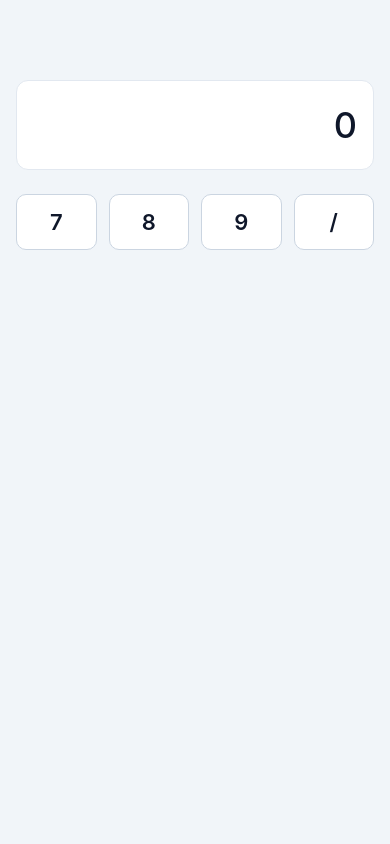
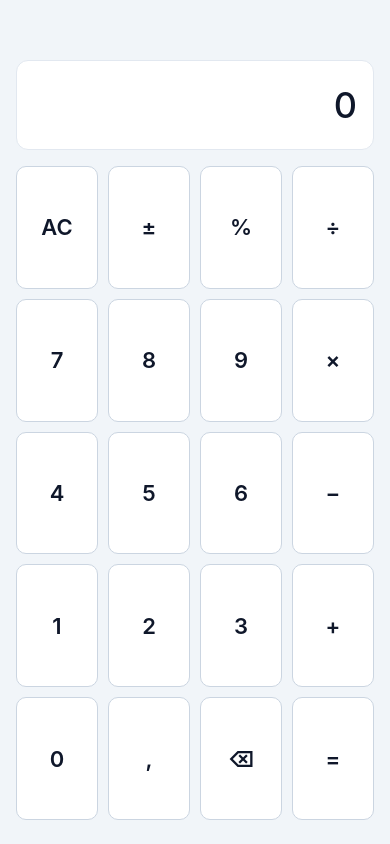
Before and after one commit to Kostya20079/calculator, a React Native app: screen / in a window 390 px wide. Built offline with nearby package versions, Linux system fonts and the light colour scheme.

Commit message:
pelna siatka przyciskow

```diff
--- a/App.tsx
+++ b/App.tsx
@@ -5,13 +5,15 @@ import { StatusBar } from 'expo-status-bar';
 interface CalcButtonProps {
   label: string;
   onPress: (symbol: string) => void;
+  flex?: number;
 }
 
-function CalcButton({ label, onPress }: CalcButtonProps) {
+export function CalcButton({ label, onPress, flex = 1 }: CalcButtonProps) {
   return (
     <Pressable
       style={({ pressed }) => [
         styles.calcButton,
+        { flex },
         pressed && styles.calcButtonPressed,
       ]}
       onPress={() => onPress(label)}
@@ -23,15 +25,51 @@ function CalcButton({ label, onPress }: CalcButtonProps) {
   );
 }
 
+interface KeypadProps {
+  keys: string[];
+  columns?: number;
+  onKeyPress: (symbol: string) => void;
+}
+
+export function Keypad({ keys, columns = 4, onKeyPress }: KeypadProps) {
+  const rows: string[][] = [];
+  for (let i = 0; i < keys.length; i += columns) {
+    rows.push(keys.slice(i, i + columns));
+  }
+
+  return (
+    <View style={styles.keypad}>
+      {rows.map((row, rowIndex) => (
+        <View key={rowIndex} style={styles.row}>
+          {row.map((btn) => (
+            <CalcButton key={btn} label={btn} onPress={onKeyPress} />
+          ))}
+        </View>
+      ))}
+    </View>
+  );
+}
+
+export const BASIC_KEYS = [
+  'AC', '±', '%', '÷',
+  '7', '8', '9', '×',
+  '4', '5', '6', '−',
+  '1', '2', '3', '+',
+  '0', ',', '⌫', '=',
+];
+
 export default function App() {
   const [expression, setExpression] = useState('');
 
-  const append = (symbol: string): void => {
-    // Nowa wartość stringa (niemutowalna aktualizacja)
-    setExpression((prev) => prev + symbol);
+  const handleKeyPress = (symbol: string): void => {
+    if (symbol === 'AC') {
+      setExpression('');
+    } else if (symbol === '⌫') {
+      setExpression((prev) => prev.slice(0, -1));
+    } else {
+      setExpression((prev) => prev + symbol);
+    }
   };
-
-  const buttons = ['7', '8', '9', '/'];
 
   return (
     <View style={styles.container}>
@@ -54,12 +92,8 @@ export default function App() {
         </ScrollView>
       </View>
 
-      {/* Rząd 4 przycisków rozciągających się na całą szerokość ekranu */}
-      <View style={styles.row}>
-        {buttons.map((btn) => (
-          <CalcButton key={btn} label={btn} onPress={append} />
-        ))}
-      </View>
+      {/* Pełna klawiatura kalkulatora */}
+      <Keypad keys={BASIC_KEYS} columns={4} onKeyPress={handleKeyPress} />
     </View>
   );
 }
@@ -69,17 +103,18 @@ const styles = StyleSheet.create({
     flex: 1,
     backgroundColor: '#f1f5f9',
     justifyContent: 'flex-start',
-    paddingTop: 80,
+    paddingTop: 60,
+    paddingBottom: 24,
     paddingHorizontal: 16,
   },
   displayContainer: {
-    minHeight: 90,
+    height: 90,
     backgroundColor: '#ffffff',
     borderRadius: 12,
     paddingHorizontal: 16,
     paddingVertical: 12,
     justifyContent: 'center',
-    marginBottom: 24,
+    marginBottom: 16,
     borderWidth: 1,
     borderColor: '#e2e8f0',
   },
@@ -94,14 +129,16 @@ const styles = StyleSheet.create({
     textAlign: 'right',
     fontWeight: '500',
   },
+  keypad: {
+    flex: 1,
+    gap: 10,
+  },
   row: {
+    flex: 1,
     flexDirection: 'row',
-    width: '100%',
-    gap: 12,
+    gap: 10,
   },
   calcButton: {
-    flex: 1,
-    minHeight: 56,
     backgroundColor: '#ffffff',
     borderRadius: 10,
     justifyContent: 'center',
--- a/tsconfig.json
+++ b/tsconfig.json
@@ -1,6 +1,7 @@
 {
   "extends": "expo/tsconfig.base",
   "compilerOptions": {
+    "jsx": "react",
     "strict": true
   }
 }
```
